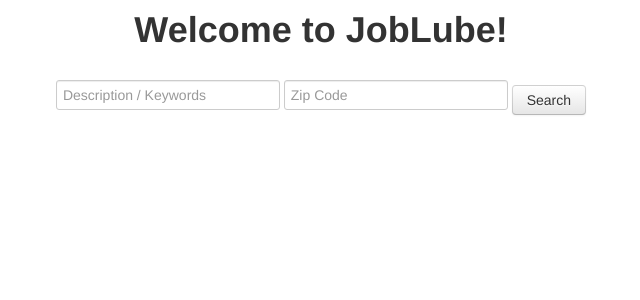
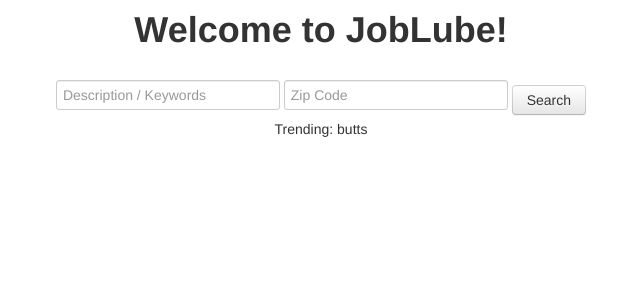
Before and after one commit to dagumak/CS160, a PHP site: page / in a window 1280 px wide. Shown: the top 300 px of the page, without its empty margins (319-959 px from the left). Run offline with PHP 8.4, Linux system fonts and the light colour scheme; data comes from the database, SQL or seed files in the repository.

Commit message:
moved trending code to show before search

```diff
--- a/index.php
+++ b/index.php
@@ -1,3 +1,7 @@
+<?php
+require_once 'trending.php';
+require_once 'database/db_util.php';
+?>
 <!DOCTYPE html>
 <html>
 	<head>
@@ -14,6 +18,15 @@
 					<input type="text" id="description" class="input-large" placeholder="Description / Keywords" name="description" value="<?php if(isset($_GET['description'])) { echo $_GET['description']; }?>">
 					<input type="text" id="location" class="input-large" placeholder="Zip Code" name="location" value="<?php if(isset($_GET['location'])) { echo $_GET['location']; }?>">
 					<button type="submit" class="btn" id='search-button'>Search</button>
+				</div>
+				<div id="trending">
+					Trending:
+					<?php
+						$TRENDING = get_top_search_terms();
+						foreach ($TRENDING as $trend) {
+						    echo " " .$trend. "\n";
+						}
+					?>
 				</div>
 			</center>
 
```
Also changed, not shown: search.php (+1 -8 lines).
